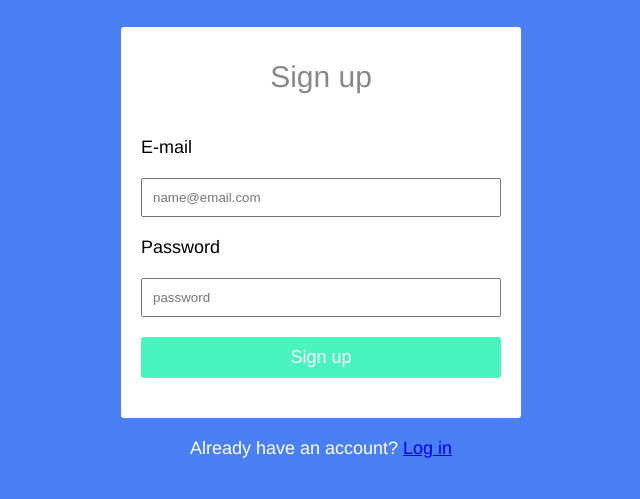
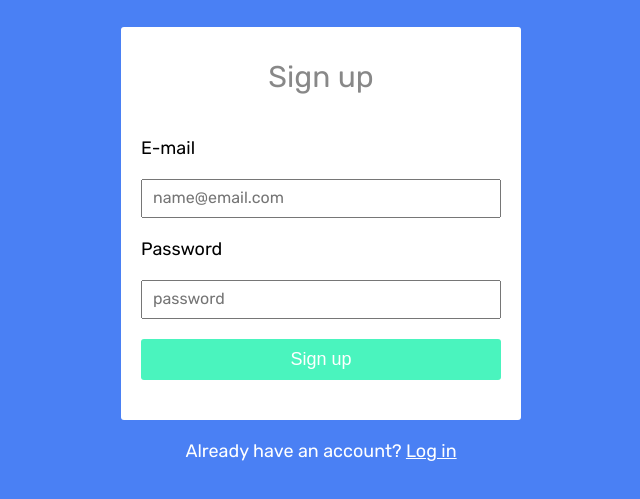
Before and after one commit to elainechan/webdev, a plain HTML site: page 001/s5/analogsea.html in a window 1280 px wide. Shown: the part 73-572 px from the top of the page, without its empty margins (319-959 px from the left). Drawn offline with Linux system fonts and the light colour scheme.

Commit message:
edited files

```diff
--- a/001/s5/analogsea.css
+++ b/001/s5/analogsea.css
@@ -4,7 +4,7 @@
 
 body {
     background-color: #4A80F4;
-    font-family: helvetica;
+    font-family: "rubik", sans-serif;
     font-size: 18px;
 }
 
@@ -57,6 +57,7 @@ button[type="submit"] {
     padding: 10px;
     margin: 20px auto;
     width: 100%;
+    cursor: pointer;
 }
 
 footer {
@@ -66,3 +67,20 @@ footer {
     color: #FFFFFF;
     text-align: center;
 }
+
+input::placeholder {
+    font-family: "rubik", sans-serif;
+    font-size: 16px;
+}
+
+button[type="submit"]:hover {
+    background-color: #FBBAF6;
+}
+
+a:link {
+    color: #FFFFFF;
+}
+
+a:hover {
+    color: #FBBAF6;
+}
--- a/001/s5/analogsea.html
+++ b/001/s5/analogsea.html
@@ -5,6 +5,7 @@
 <title>AnalogSea Sign-up</title>
 <meta name="description" content="Sign up for AnalogSea">
 <link rel="stylesheet" href="./analogsea.css">
+<link href="https://fonts.googleapis.com/css?family=Rubik" rel="stylesheet">
 </head>
 
 <body>
```
